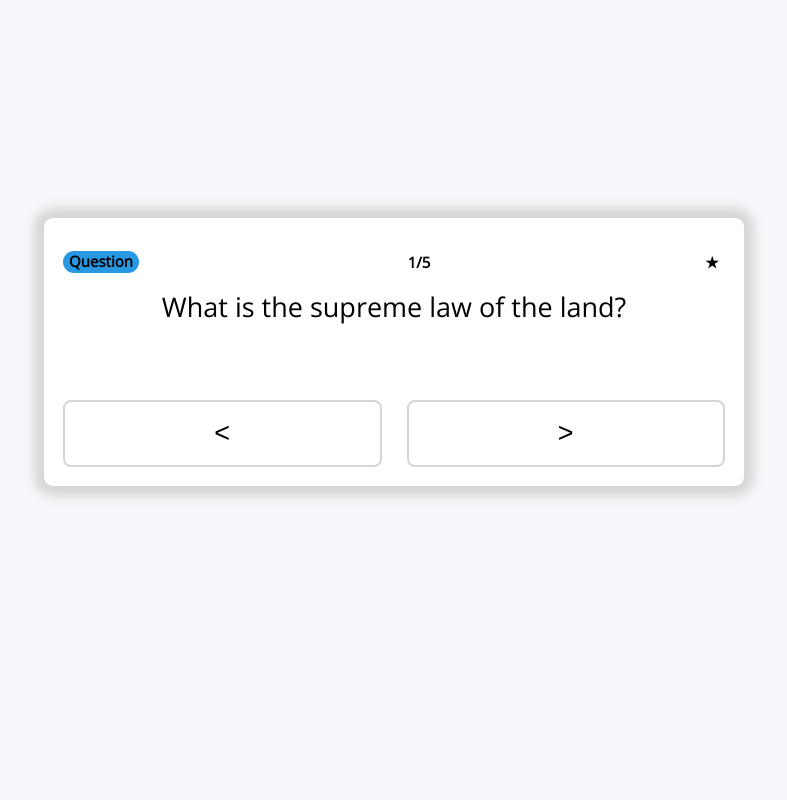
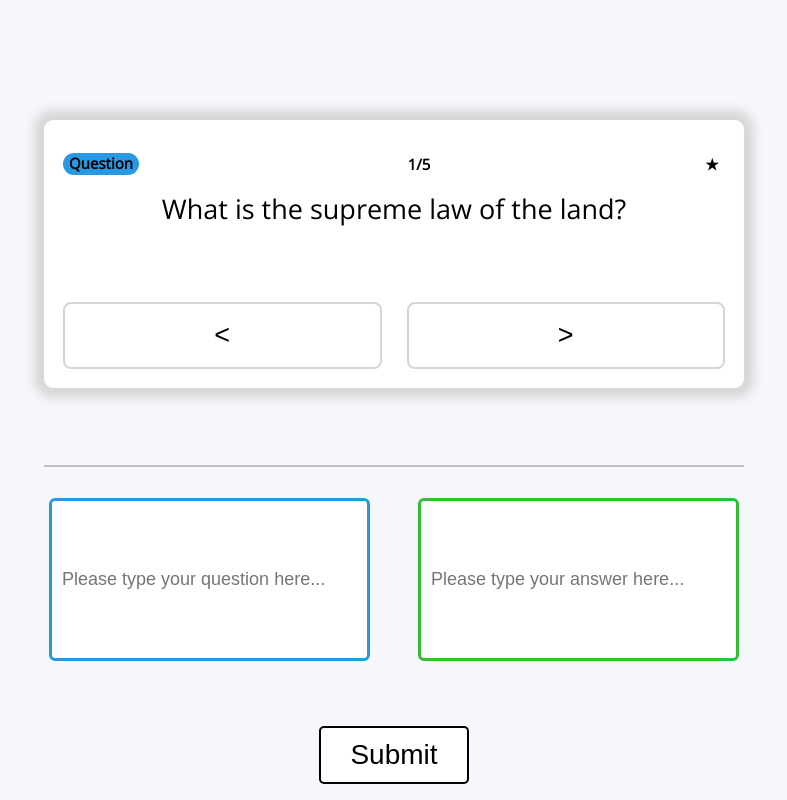
Before and after one commit to hootsa/flashCards, a plain HTML site: page index.html in a window 1280 px wide. Shown: the whole page, without its empty margins (246-1033 px from the left). Drawn offline with nearby package versions, Linux system fonts and the light colour scheme.

Commit message:
make answer question input css and html

```diff
--- a/flashcards.css
+++ b/flashcards.css
@@ -9,7 +9,7 @@ body {
 .inner-container {
   max-width: 700px;
   margin: auto;
-  padding: 20px;
+  padding: 5px;
   height: 100%;
 }
 .entire-border {
@@ -17,10 +17,9 @@ body {
   background-color: #ffffff;
   border-radius: 9px;
   box-shadow: 0px 0px 10px 10px rgb(188 182 182 / 50%);
-  position: relative;
   margin: auto;
-  top: 198px;
   cursor: pointer;
+  margin-top: 115px;
 }
 .star {
   padding: 3px;
@@ -77,3 +76,51 @@ body {
 .blue-color {
   background-color: rgb(40 152 226);
 }
+.button-container {
+  border-top: 2px solid silver;
+  margin-top: 77px;
+}
+.input-wraper {
+  margin-top: 26px;
+  display: flex;
+  justify-content: space-between;
+  margin-bottom: 65px;
+}
+.input {
+  height: 155px;
+  width: 303px;
+  font-size: 18px;
+  padding-left: 10px;
+  cursor: pointer;
+  border-radius: 6px;
+  border: 3px solid #aca9a9;
+}
+
+.blue {
+  border-color: rgb(40 152 226);
+}
+.blue:hover {
+  border-color: rgb(12, 63, 130);
+  transition: all 0.4s;
+}
+.green {
+  border-color: #31bf31;
+}
+.green:hover {
+  border-color: rgb(7, 79, 7);
+  transition: all 0.4s;
+}
+
+.submit-btn {
+  background: white;
+  font-size: 28px;
+  padding: 11px 29px;
+  border-radius: 5px;
+  border: 2px solid;
+  margin: 0 auto;
+  display: block;
+  cursor: pointer;
+}
+.submit-btn:hover {
+  background-color: aliceblue;
+}
--- a/index.html
+++ b/index.html
@@ -28,6 +28,26 @@
             <button class="btn" id="nextBtn">></button>
           </div>
         </div>
+
+        <div class="button-container inner-container">
+          <div class="input-wraper">
+            <input
+              type="text"
+              class="input blue"
+              placeholder="Please type your question here..."
+              id="questionInput"
+            />
+            <input
+              type="text"
+              class="input green"
+              placeholder="Please type your answer here..."
+              id="answerInput"
+            />
+          </div>
+          <div>
+            <button class="submit-btn">Submit</button>
+          </div>
+        </div>
       </div>
     </div>
   </body>
```
